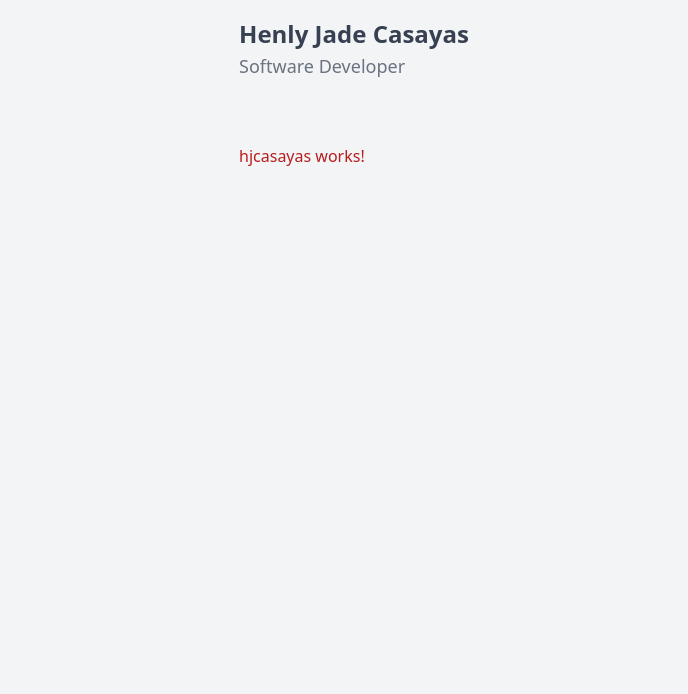
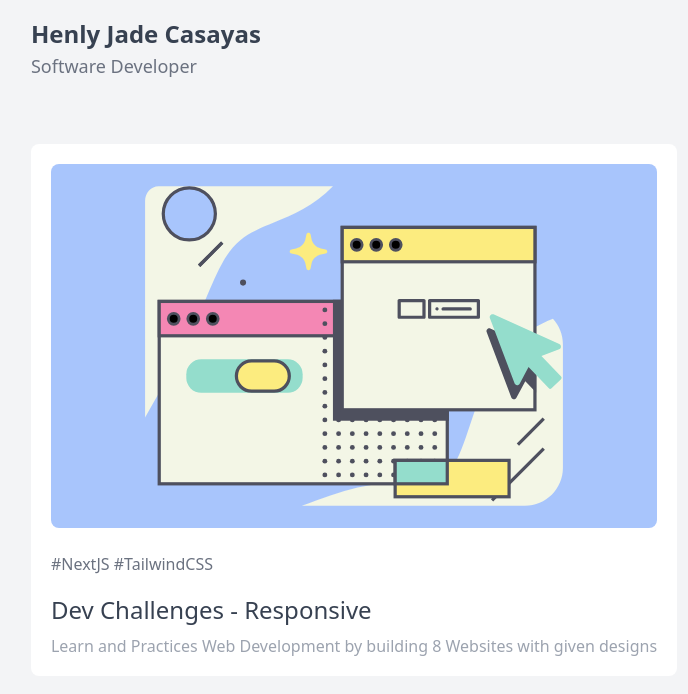
Before and after one commit to hjcasayas/hjcasayas, a Next.js app: page / in a window 1280 px wide. Shown: the top 694 px of the page, without its empty margins (286-974 px from the left). Built offline with nearby package versions, Linux system fonts and the light colour scheme.

Commit message:
feat: initial setup of list of project cards

```diff
--- /dev/null
+++ b/src/components/project-card.component.tsx
@@ -0,0 +1,47 @@
+import { FC } from "react";
+import Image from "next/image";
+
+interface ProjectCardComponent {
+  description: string;
+  tools?: string[];
+  title: string;
+  src: string;
+}
+
+export const ProjectCardComponent: FC<ProjectCardComponent> = ({
+  description,
+  tools,
+  title,
+  src,
+}) => (
+  <div className="p-5 bg-white rounded-lg">
+    <div className="mb-6">
+      <Image
+        width="1500"
+        height="900"
+        layout="responsive"
+        alt={title}
+        src={src}
+        className="rounded-lg"
+      />
+    </div>
+    <div className="mb-5">
+      {tools?.length
+        ? tools.map((t) => (
+            <span
+              key={t}
+              className="text-base text-gray-500 leading-5 font-medium"
+            >
+              #{t}&nbsp;
+            </span>
+          ))
+        : null}
+    </div>
+    <h3 className="text-2xl leading-7 font-medium text-gray-700 mb-3">
+      {title}
+    </h3>
+    <p className="text-gray-400 text-base leading-5 font-medium">
+      {description}
+    </p>
+  </div>
+);
--- a/src/pages/index.tsx
+++ b/src/pages/index.tsx
@@ -1,17 +1,15 @@
-import Head from "next/head";
+import { NextPage } from "next";
+import { ProjectCardComponent } from "../components/project-card.component";
+import { projectsList } from "../projects/projects.list";
 
-export default function Home() {
+const HomePage: NextPage = () => {
   return (
-    <div>
-      <Head>
-        <title>Create Next App</title>
-        <meta name="description" content="Generated by create next app" />
-        <link rel="icon" href="/favicon.ico" />
-      </Head>
+    <>
+      {projectsList.map((p) => (
+        <ProjectCardComponent key={p.src} {...p} />
+      ))}
+    </>
+  );
+};
 
-      <main>
-        <h1 className="text-red-700">hjcasayas works!</h1>
-      </main>
-    </div>
-  );
-}
+export default HomePage;
--- /dev/null
+++ b/src/projects/projects.list.ts
@@ -0,0 +1,16 @@
+export interface Project {
+  description: string;
+  tools: string[];
+  title: string;
+  src: string;
+}
+
+export const projectsList: Project[] = [
+  {
+    title: "Dev Challenges - Responsive",
+    description:
+      "Learn and Practices Web Development by building 8 Websites with given designs",
+    src: "/projects/dev-challenges-responsive.svg",
+    tools: ["NextJS", "TailwindCSS"],
+  },
+];
```
Also changed, not shown: public/projects/dev-challenges-front-end.svg (added), public/projects/dev-challenges-responsive.svg (added).
